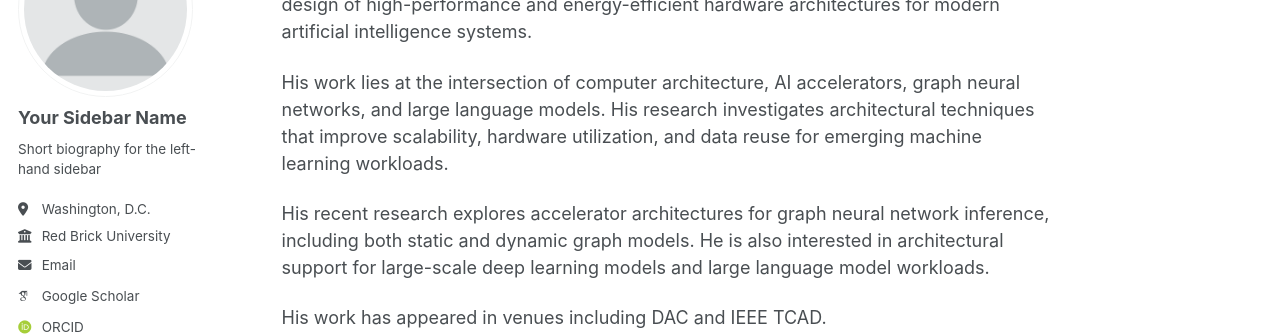
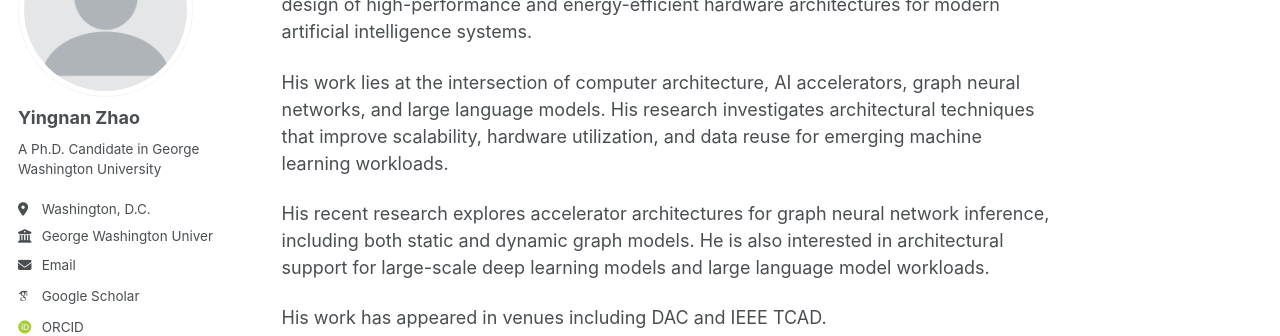
Before and after one commit to yingnan96/yingnan96.github.io, a Jekyll site: the page built from _pages/about.md, in a window 1280 px wide. Shown: the part 179-515 px from the top of the page. Built offline with Jekyll 4.4.1, drawn with Linux system fonts in a browser that asks for light colours; some web fonts are replaced; a script bundle is joined from its source files by our own code; library files that are not in the unit come from our copies.

Commit message:
Update _config.yml

```diff
--- a/_config.yml
+++ b/_config.yml
@@ -23,13 +23,13 @@ repository               : "https://yingnan96.github.io/"
 author:
   # Biographic information
   avatar           : "profile.png"
-  name             : "Your Sidebar Name"
-  pronouns         : # example: "she/her"
-  bio              : "Short biography for the left-hand sidebar"
+  name             : "Yingnan Zhao"
+  pronouns         : # he/his"
+  bio              : "A Ph.D. Candidate in George Washington University"
   location         : "Washington, D.C."
-  employer         : "Red Brick University"
-  uri              : # URL
-  email            : "none@example.org"
+  employer         : "George Washington University"
+  uri              :
+  email            : "yzhao96@gwu.edu"
 
   # Academic websites
   academia         : # URL
```
